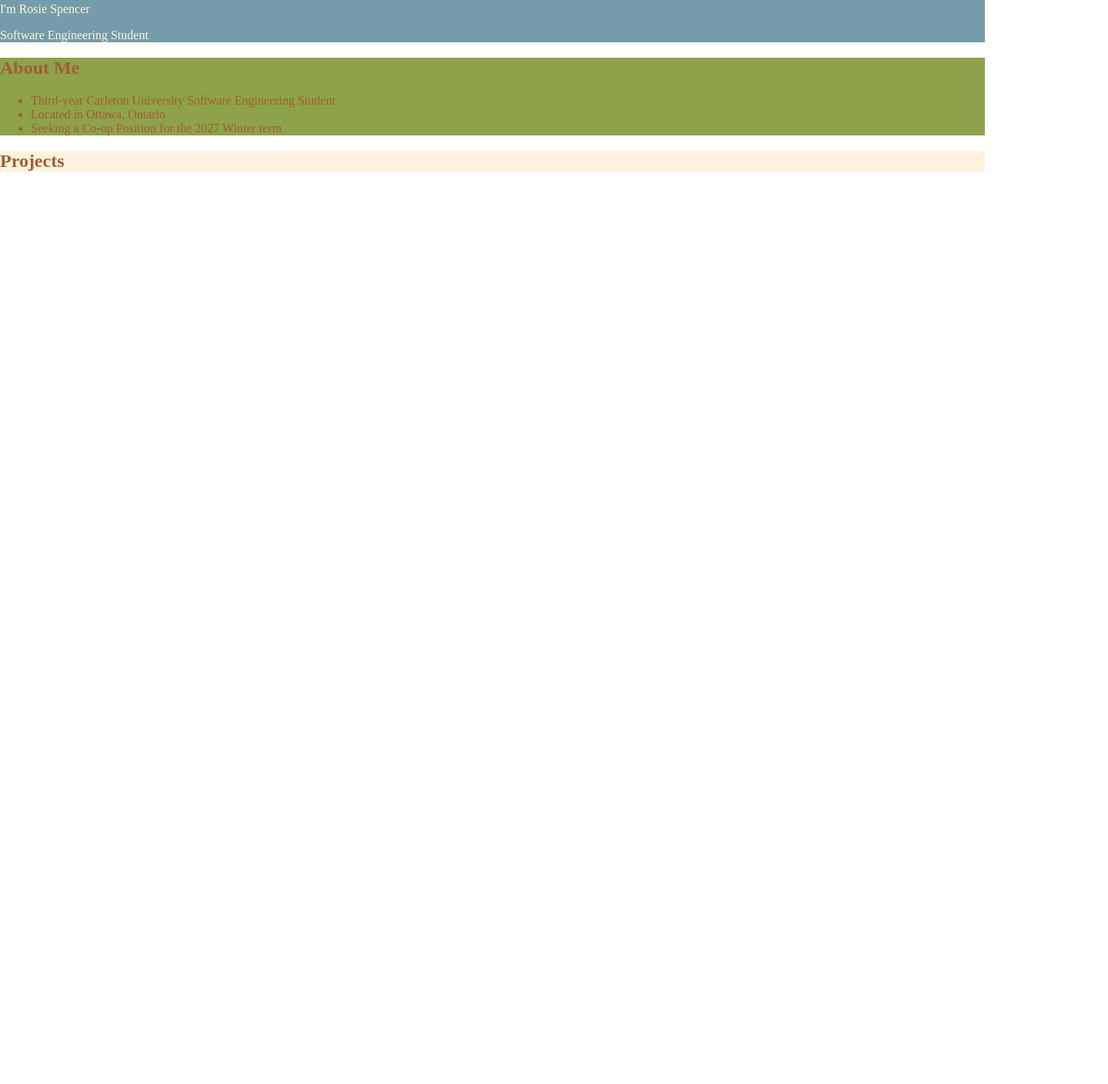
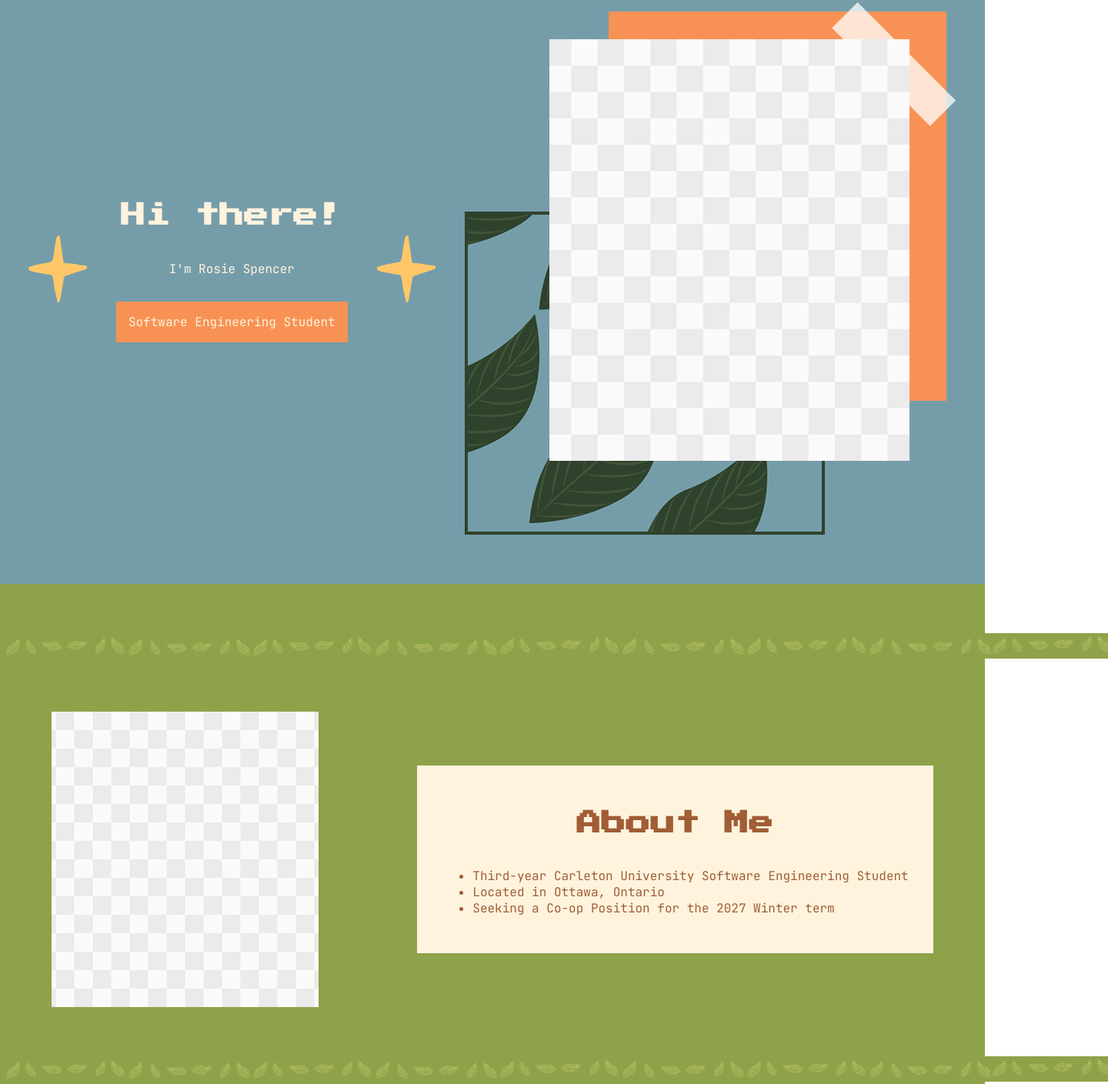
Before and after one commit to rosieespencer/rosiespencer, a plain HTML site: page index.html in a window 1280 px wide. Shown: the part 114-1523 px from the top of the page at 77% size, 1440 px wide, since content can reach past the window. Before the commit the page ends 800 px from the top, so only its background shows below. Drawn offline with Linux system fonts and the light colour scheme.

Commit message:
add font styles, placeholder images, and styling for intro and about home sections

```diff
--- a/index.html
+++ b/index.html
@@ -3,30 +3,44 @@
     <head>
         <meta charset="UTF-8">
         <meta name="viewport" content="width=device-width, initial-scale=1.0">
-        <title>My Website</title>
+        <title>Rosie Spencer's Portfolio Website</title>
         <link rel="stylesheet" href="styles.css">
+        <link href="https://fonts.googleapis.com/css?family=Press Start 2P" rel="stylesheet">
+        <link href="https://fonts.googleapis.com/css?family=JetBrains Mono" rel="stylesheet">
     </head>
     <body>
         <nav>
             <ul class="nav-links">
-                <li><a href='index.html'>HOME</a></li>
-                <li><a href='about.html'>ABOUT ME</a></li>
-                <li><a href='projects.html'>PROJECTS</a></li>
-                <li><a href='contact.html'>CONTACT</a></li>
+                <li><a href="index.html">HOME</a></li>
+                <li><a href="about.html">ABOUT ME</a></li>
+                <li><a href="projects.html">PROJECTS</a></li>
+                <li><a href="contact.html">CONTACT</a></li>
             </ul>
         </nav>
         <section class="intro">
+            <img src="assets/sparkle.png" alt="An image of a light orange sparkle" id="sparkle1" />
+            <div class="intro-text">
                 <h1>Hi there!</h1>
                 <p>I'm <span>Rosie Spencer</span></p>
-            <p>Software Engineering Student</p>
+                <p id="title-card">Software Engineering Student</p>
+            </div>
+            <img src="assets/sparkle.png" alt="An image of a light orange sparkle" id="sparkle2" />
+            <img src="assets/temp-self-photo.png" alt="A blank space for an image over an orange background and a green leaf pattern"/>
         </section>
         <section class="home-about">
+            <img src="assets/leaf-motif.png" alt="A green leaf pattern" />
+            <div class="home-about-content">
+                <img src="assets/temp-photo-2.png" alt="A blank space for an image" />
+                <div class="home-about-text">
                     <h1>About Me</h1>
                     <ul>
                         <li>Third-year Carleton University Software Engineering Student</li>
                         <li>Located in Ottawa, Ontario</li>
                         <li>Seeking a Co-op Position for the 2027 Winter term</li>
                     </ul>
+                </div>
+            </div>
+            <img src="assets/leaf-motif.png" alt="A green leaf pattern" />
         </section>
         <section class="home-projects">
             <h1>Projects</h1>
--- a/styles.css
+++ b/styles.css
@@ -1,6 +1,13 @@
 body {
     margin: 0;
     padding: 0;
+    overflow-x: hidden;
+    font-family: 'JetBrains Mono', monospace;
+}
+
+h1 {
+    font-family: 'Press Start 2P', cursive;
+    font-size: 2rem;
 }
 
 /* Navigation bar styles */
@@ -31,18 +38,68 @@ nav {
     text-decoration: none;
 }
 
-/* Home page styles */
+/* Home page intro section styles */
 .intro {
     background-color: #759da9;
     color: #fff3de;
+    display: flex;
+    flex-direction: row;
+    justify-content: center;
+    align-items: center;
+    column-gap: 3cqmax;
+    padding-top: 4rem;
+    padding-bottom: 4rem;
 }
 
+.intro-text{
+    display: flex;
+    flex-direction: column;
+    align-items: center;
+    justify-content: center;
+}
+
+#title-card {
+    background-color: #f89254;
+    color: #fff3de;
+    padding: 1rem;
+    display: flex;
+    align-items: center;
+    justify-content: center;
+}
+
+/* Home page about section styles */
 .home-about {
     background-color: #8ea249;
     color: #a15d35;
+    padding-top: 4rem;
+    padding-bottom: 4rem;
 }
 
+.home-about-content {
+    display: flex;
+    flex-direction: row;
+    column-gap: 8rem;
+    justify-content: center;
+    align-items: center;
+    padding-top: 4rem;
+    padding-bottom: 4rem;
+}
+
+.home-about-text {
+    background-color: #fff3de;
+    display: flex;
+    flex-direction: column;
+    align-items: center;
+    justify-content: center;
+    padding: 2rem;
+}
+
+/* Home page projects section styles */
 .home-projects {
     background-color: #fff3de;
     color: #a15d35;
+    margin-top: 0;
+    margin-bottom: 0;
+    padding-top: 4rem;
+    padding-bottom: 4rem;
 }
```
Also changed, not shown: assets/temp-photo-2.png (added), assets/temp-self-photo.png (added). Lines whose indentation alone changed are shown as unchanged.
